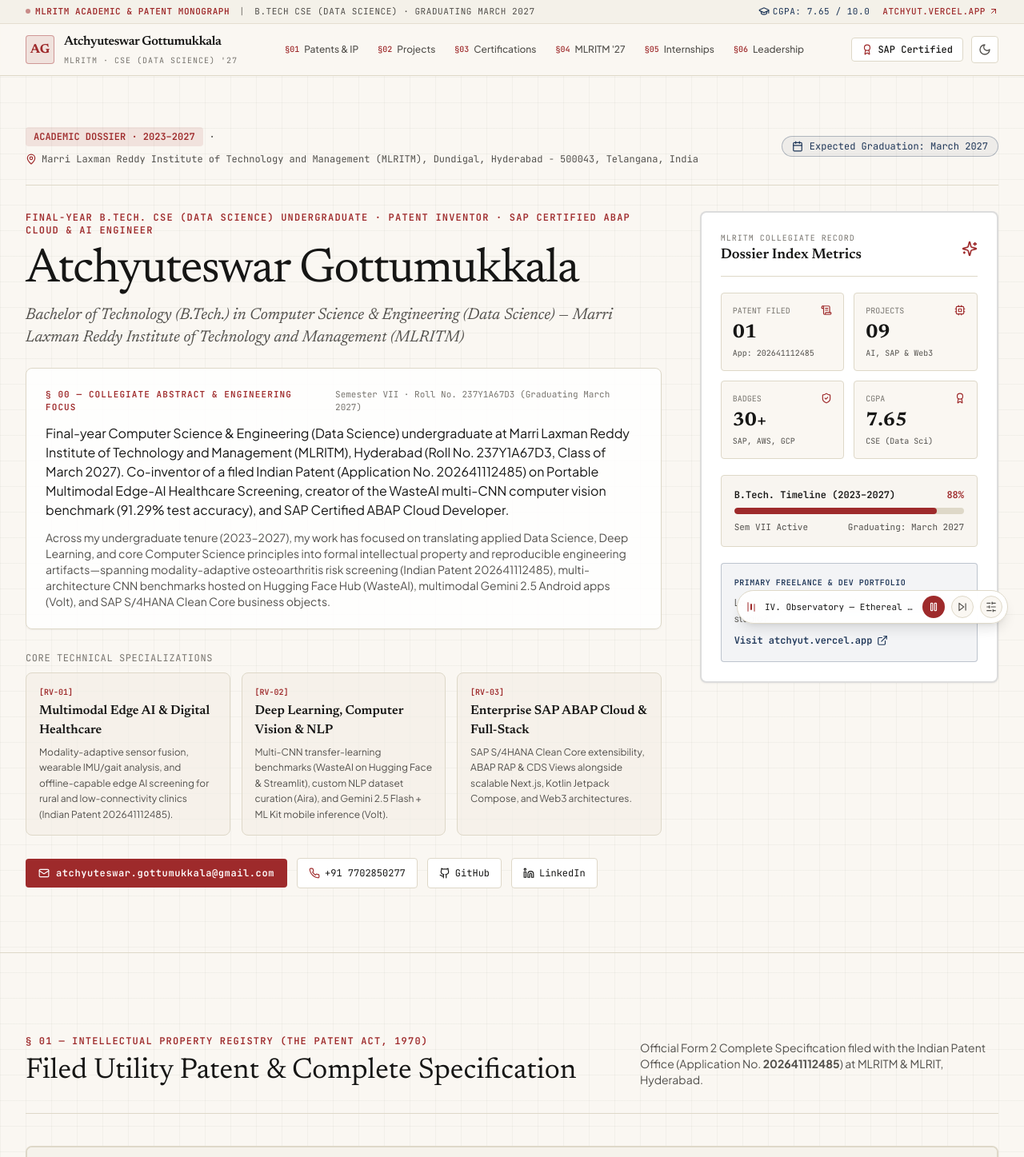
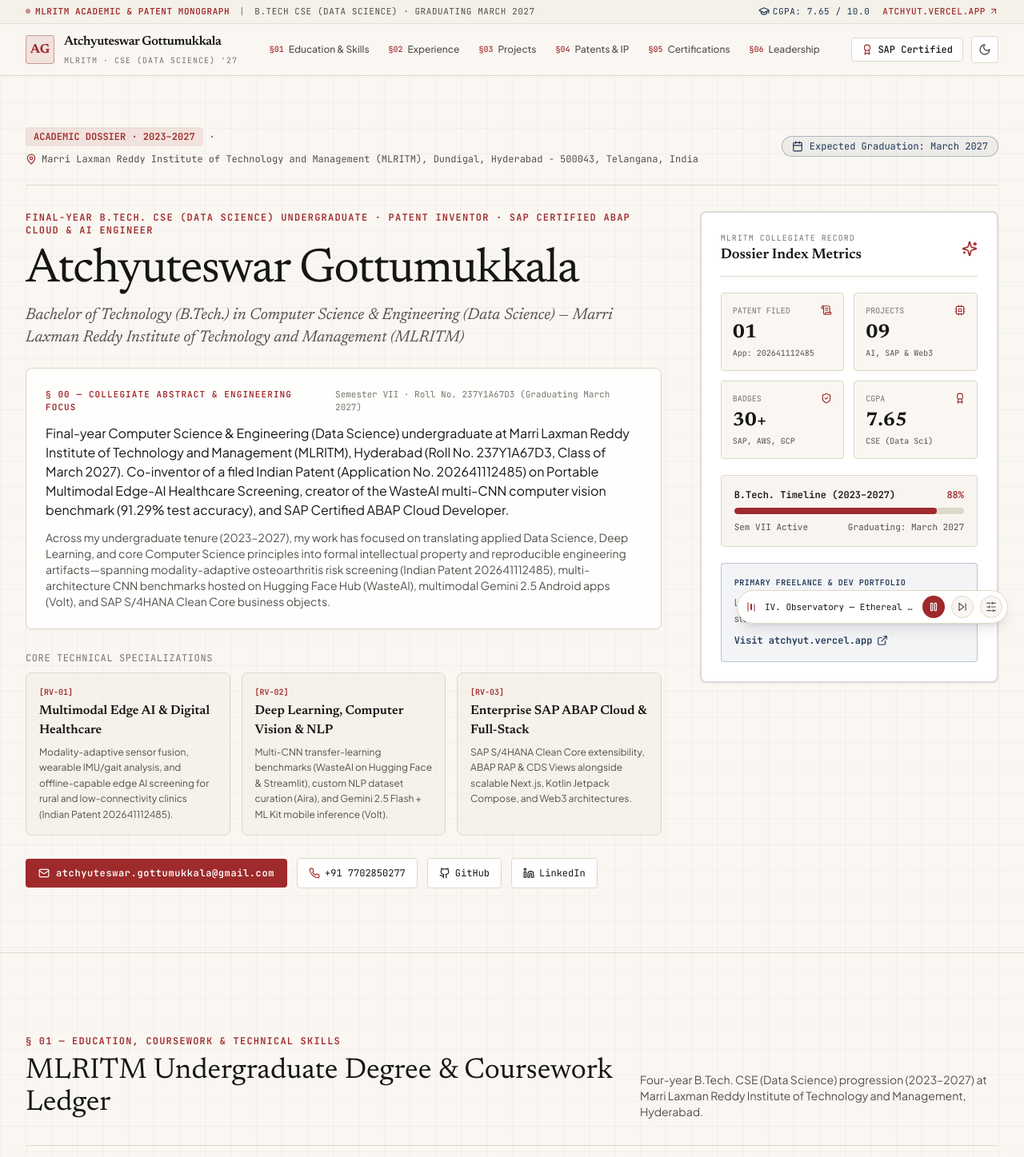
Before and after one commit to Atchyuteswar/Personal-portfolio-new, a Next.js app: page / in a window 1280 px wide. Shown: the top 1447 px of the page at 80% size. Built offline with nearby package versions, Linux system fonts and the light colour scheme.

Commit message:
feat(layout): reorder website sections into standard resume/CV sequence (§00–§06)

```diff
--- a/src/app/page.tsx
+++ b/src/app/page.tsx
@@ -1,11 +1,14 @@
 import React from "react";
 import Navbar from "@/components/Navbar";
 import HeroMonograph from "@/components/HeroMonograph";
+import EducationTimeline from "@/components/EducationTimeline";
+import {
+  ExperienceSection,
+  CampusLeadershipSection,
+} from "@/components/ExperienceAndCampus";
+import ProjectSection from "@/components/ProjectSection";
 import PatentSection from "@/components/PatentSection";
-import ProjectSection from "@/components/ProjectSection";
 import PublicationsSection from "@/components/PublicationsSection";
-import EducationTimeline from "@/components/EducationTimeline";
-import ExperienceAndCampus from "@/components/ExperienceAndCampus";
 import AmbientMusicPlayer from "@/components/AmbientMusicPlayer";
 
 export default function AcademicPortfolioPage() {
@@ -13,12 +16,26 @@ export default function AcademicPortfolioPage() {
     <div className="min-h-screen bg-editorial-grid">
       <Navbar />
       <main>
+        {/* § 00 — Header / Profile, Summary & Academic Vitals */}
         <HeroMonograph />
+
+        {/* § 01 — Education, Coursework & Technical Skills */}
+        <EducationTimeline />
+
+        {/* § 02 — Work Experience & Industry Internships */}
+        <ExperienceSection />
+
+        {/* § 03 — Technical Projects & Research Case Studies */}
+        <ProjectSection />
+
+        {/* § 04 — Filed Utility Patent & Intellectual Property */}
         <PatentSection />
-        <ProjectSection />
+
+        {/* § 05 — Certifications & Cloud Credentials */}
         <PublicationsSection />
-        <EducationTimeline />
-        <ExperienceAndCampus />
+
+        {/* § 06 — Campus Leadership, Open Source & Colophon Footer */}
+        <CampusLeadershipSection />
       </main>
       <AmbientMusicPlayer />
     </div>
--- a/src/components/EducationTimeline.tsx
+++ b/src/components/EducationTimeline.tsx
@@ -24,9 +24,9 @@ export default function EducationTimeline() {
         <div className="flex flex-col md:flex-row md:items-end justify-between gap-4 sm:gap-6 pb-6 mb-8 sm:pb-8 sm:mb-10 border-b border-[#DED8C8] dark:border-[#272D37]">
           <div className="space-y-2">
             <div className="inline-flex items-center gap-2 font-mono text-[11px] sm:text-xs uppercase tracking-widest text-[#9E2A2B] dark:text-[#E06D53] font-semibold">
-              <span>§ 04</span>
+              <span>§ 01</span>
               <span>—</span>
-              <span>ACADEMIC CURRICULUM &amp; ROAD TO MARCH 2027</span>
+              <span>EDUCATION, COURSEWORK &amp; TECHNICAL SKILLS</span>
             </div>
             <h2 className="font-serif text-2xl xs:text-3xl sm:text-4xl font-normal text-[#161615] dark:text-[#ECE8E1]">
               MLRITM Undergraduate Degree &amp; Coursework Ledger
--- a/src/components/ExperienceAndCampus.tsx
+++ b/src/components/ExperienceAndCampus.tsx
@@ -9,12 +9,10 @@ import {
   ExternalLink,
 } from "lucide-react";
 
-export default function ExperienceAndCampus() {
-  const { academicExperience, campusLife, profile } = portfolioData;
+export function ExperienceSection() {
+  const { academicExperience } = portfolioData;
 
   return (
-    <>
-      {/* § 05 — Internships & Engineering Experience */}
     <section
       id="experience"
       className="py-12 sm:py-16 lg:py-24 border-b border-[#DED8C8] dark:border-[#272D37]"
@@ -23,9 +21,9 @@ export default function ExperienceAndCampus() {
         <div className="flex flex-col md:flex-row md:items-end justify-between gap-4 sm:gap-6 pb-6 mb-8 sm:pb-8 sm:mb-10 border-b border-[#DED8C8] dark:border-[#272D37]">
           <div className="space-y-2">
             <div className="inline-flex items-center gap-2 font-mono text-[11px] sm:text-xs uppercase tracking-widest text-[#9E2A2B] dark:text-[#E06D53] font-semibold">
-                <span>§ 05</span>
+              <span>§ 02</span>
               <span>—</span>
-                <span>COLLEGIATE INTERNSHIPS &amp; TECHNICAL APPOINTMENTS</span>
+              <span>WORK EXPERIENCE &amp; COLLEGIATE INTERNSHIPS</span>
             </div>
             <h2 className="font-serif text-2xl xs:text-3xl sm:text-4xl font-normal text-[#161615] dark:text-[#ECE8E1]">
               Industry Internships &amp; Open-Source Engineering
@@ -94,6 +92,14 @@ export default function ExperienceAndCampus() {
         </div>
       </div>
     </section>
+  );
+}
+
+export function CampusLeadershipSection() {
+  const { campusLife, profile } = portfolioData;
+
+  return (
+    <>
 
       {/* § 06 — Campus Leadership, Hackathons, Societies & Student Life */}
       <section
--- a/src/components/Navbar.tsx
+++ b/src/components/Navbar.tsx
@@ -13,11 +13,11 @@ import {
 } from "lucide-react";
 
 const navItems = [
-  { index: "§01", label: "Patents & IP", href: "#patents" },
-  { index: "§02", label: "Projects", href: "#projects" },
-  { index: "§03", label: "Certifications", href: "#certifications" },
-  { index: "§04", label: "MLRITM '27", href: "#education" },
-  { index: "§05", label: "Internships", href: "#experience" },
+  { index: "§01", label: "Education & Skills", href: "#education" },
+  { index: "§02", label: "Experience", href: "#experience" },
+  { index: "§03", label: "Projects", href: "#projects" },
+  { index: "§04", label: "Patents & IP", href: "#patents" },
+  { index: "§05", label: "Certifications", href: "#certifications" },
   { index: "§06", label: "Leadership", href: "#campus" },
 ];
 
--- a/src/components/PatentSection.tsx
+++ b/src/components/PatentSection.tsx
@@ -55,7 +55,7 @@ export default function PatentSection() {
         <div className="flex flex-col md:flex-row md:items-end justify-between gap-4 sm:gap-6 pb-6 mb-8 sm:pb-8 sm:mb-10 border-b border-[#DED8C8] dark:border-[#272D37]">
           <div className="space-y-2">
             <div className="inline-flex items-center gap-2 font-mono text-[11px] sm:text-xs uppercase tracking-widest text-[#9E2A2B] dark:text-[#E06D53] font-semibold">
-              <span>§ 01</span>
+              <span>§ 04</span>
               <span>—</span>
               <span>INTELLECTUAL PROPERTY REGISTRY (THE PATENT ACT, 1970)</span>
             </div>
--- a/src/components/ProjectSection.tsx
+++ b/src/components/ProjectSection.tsx
@@ -100,7 +100,7 @@ export default function ProjectSection() {
         <div className="flex flex-col md:flex-row md:items-end justify-between gap-4 sm:gap-6 pb-6 mb-6 sm:pb-8 sm:mb-8 border-b border-[#DED8C8] dark:border-[#272D37]">
           <div className="space-y-2">
             <div className="inline-flex items-center gap-2 font-mono text-[11px] sm:text-xs uppercase tracking-widest text-[#9E2A2B] dark:text-[#E06D53] font-semibold">
-              <span>§ 02</span>
+              <span>§ 03</span>
               <span>—</span>
               <span>COLLEGIATE ENGINEERING &amp; RESEARCH ARTIFACTS</span>
             </div>
--- a/src/components/PublicationsSection.tsx
+++ b/src/components/PublicationsSection.tsx
@@ -28,7 +28,7 @@ export default function PublicationsSection() {
         <div className="flex flex-col md:flex-row md:items-end justify-between gap-4 sm:gap-6 pb-6 mb-8 sm:pb-8 sm:mb-10 border-b border-[#DED8C8] dark:border-[#272D37]">
           <div className="space-y-2">
             <div className="inline-flex items-center gap-2 font-mono text-[11px] sm:text-xs uppercase tracking-widest text-[#9E2A2B] dark:text-[#E06D53] font-semibold">
-              <span>§ 03</span>
+              <span>§ 05</span>
               <span>—</span>
               <span>VERIFIED LICENSES, CERTIFICATIONS &amp; SKILL BADGES</span>
             </div>
```
Lines whose indentation alone changed are shown as unchanged.
